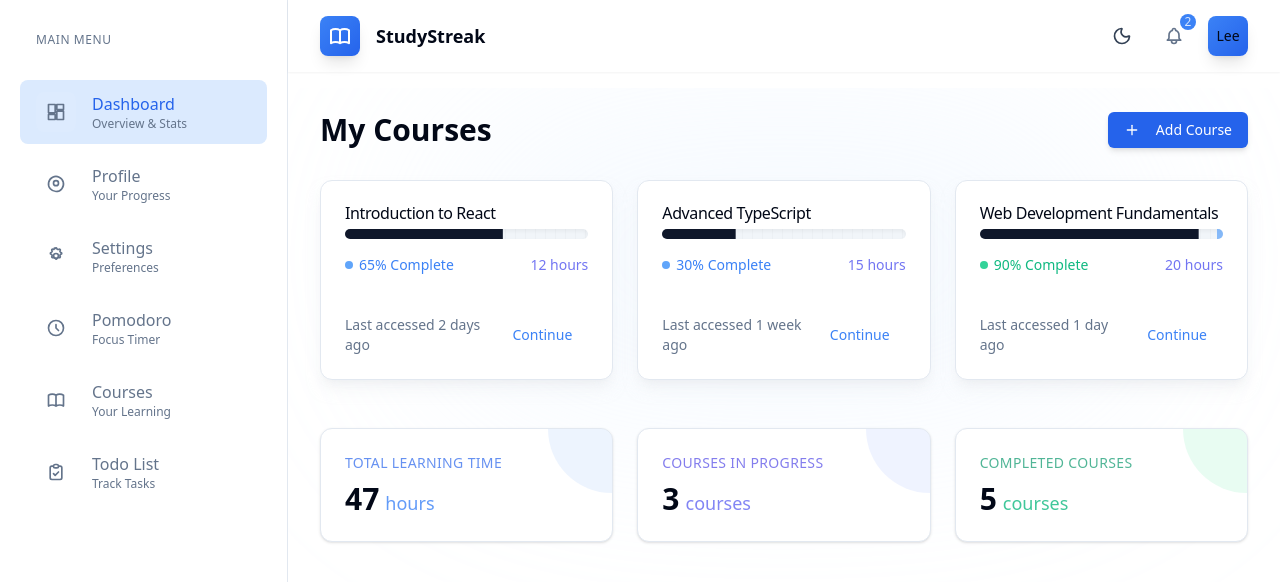
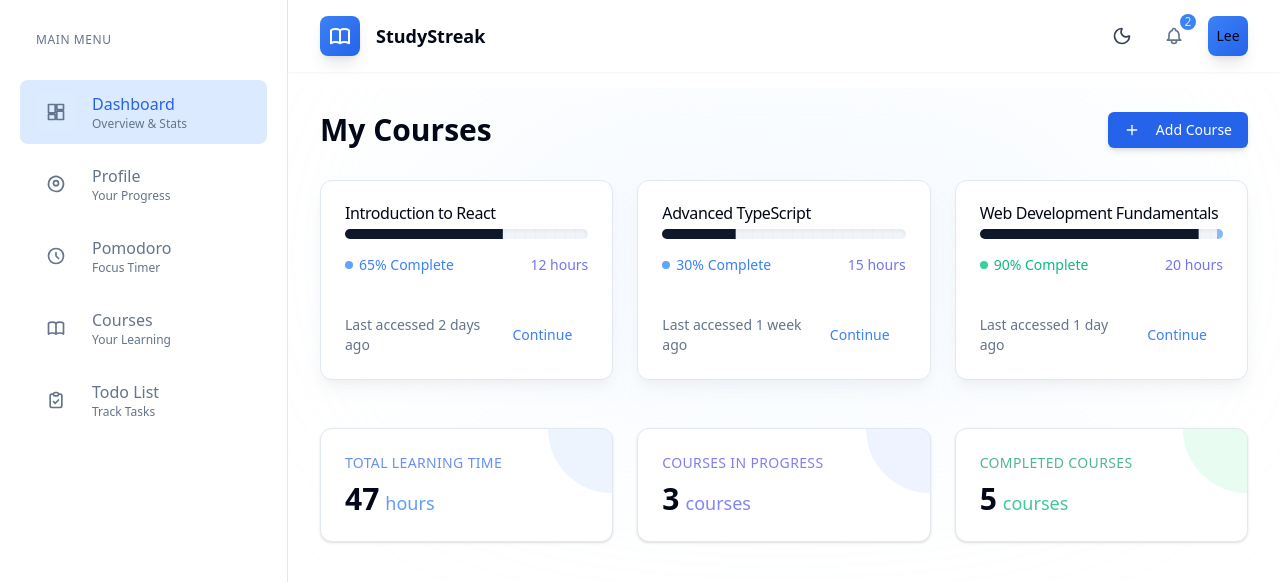
Before and after one commit to gableee/Studystreak, a React (Vite) app in the folder studystreak/: page /dashboard in a window 1280 px wide. Shown: the top 582 px of the page. Built offline with nearby package versions, Linux system fonts and the light colour scheme.

Commit message:
remove settings

```diff
--- a/studystreak/src/Application/App.tsx
+++ b/studystreak/src/Application/App.tsx
@@ -19,7 +19,6 @@ import { Routes, Route, Navigate } from 'react-router-dom'
 import { PageTransition } from './components/PageTransition'
 import Dashboard from '../Features/Dashboard/Dashboard'
 import Profile from '../Features/Profile/Profile'
-import Settings from '../Features/Settings/Settings'
 import Pomodoro from '../Features/Pomodoro/Pomodoro'
 import Courses from '../Features/Courses/Courses'
 import Todo from '../Features/Todo/Todo'
@@ -48,11 +47,6 @@ function App() {
                 <Route path="/profile" element={
                   <PageTransition>
                     <Profile />
-                  </PageTransition>
-                } />
-                <Route path="/settings" element={
-                  <PageTransition>
-                    <Settings />
                   </PageTransition>
                 } />
                 <Route path="/pomodoro" element={
--- a/studystreak/src/Application/AppInterface.tsx
+++ b/studystreak/src/Application/AppInterface.tsx
@@ -138,27 +138,6 @@ export function SideBar() {
             </NavLink>
           </li>
           <li>
-            <NavLink to="/settings"
-              className={({ isActive }) => `
-                flex items-center gap-4 px-4 py-3 rounded-lg transition-all duration-200 group
-                ${isActive
-                  ? 'bg-amber-100 dark:bg-amber-500/10 text-amber-600 dark:text-amber-400'
-                  : 'text-muted-foreground dark:text-white/70 hover:bg-muted dark:hover:bg-white/5'}
-              `}
-            >
-              <IconContainer>
-                <svg xmlns="http://www.w3.org/2000/svg" className="h-5 w-5 text-muted-foreground dark:text-white/70 group-[.active]:text-amber-500 dark:group-[.active]:text-amber-400" fill="none" viewBox="0 0 24 24" stroke="currentColor">
-                  <path strokeLinecap="round" strokeLinejoin="round" strokeWidth="2" d="M11.049 2.927c.3-1.14 1.603-1.14 1.902 0a1.724 1.724 0 002.573 1.01c.943-.545 2.042.454 1.497 1.398a1.724 1.724 0 001.01 2.573c1.14.3 1.14 1.603 0 1.902a1.724 1.724 0 00-1.01 2.573c.545.943-.454 2.042-1.398 1.497a1.724 1.724 0 00-2.573 1.01c-.3 1.14-1.603 1.14-1.902 0a1.724 1.724 0 00-2.573-1.01c-.943.545-2.042-.454-1.497-1.398a1.724 1.724 0 00-1.01-2.573c-1.14-.3-1.14-1.603 0-1.902a1.724 1.724 0 001.01-2.573c-.545-.943.454-2.042 1.398-1.497.943.545 2.042-.454 1.497-1.398z" />
-                  <path strokeLinecap="round" strokeLinejoin="round" strokeWidth="2" d="M15 12a3 3 0 11-6 0 3 3 0 016 0z" />
-                </svg>
-              </IconContainer>
-              <div className="flex flex-col">
-                <span className="font-medium">Settings</span>
-                <span className="text-xs text-muted-foreground dark:text-white/50">Preferences</span>
-              </div>
-            </NavLink>
-          </li>
-          <li>
             <NavLink to="/pomodoro"
               className={({ isActive }) => `
                 flex items-center gap-4 px-4 py-3 rounded-lg transition-all duration-200 group
--- a/studystreak/src/Features/Settings/Settings.tsx
+++ /dev/null
@@ -1,8 +0,0 @@
-export default function Settings() {
-  return (
-    <section className="p-4">
-      <h2 className="text-2xl font-bold mb-2 text-foreground dark:text-white">Settings</h2>
-      <p className="text-muted-foreground dark:text-slate-300">Adjust your preferences here.</p>
-    </section>
-  );
-}
```
